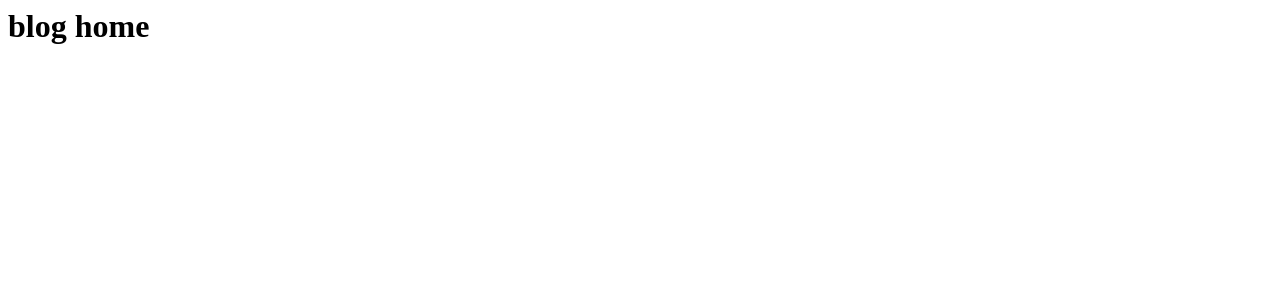
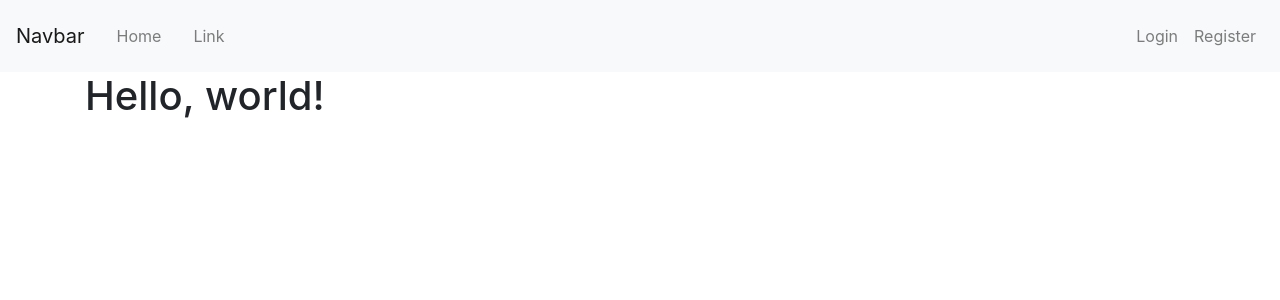
Before and after one commit to megamayoy/MultiUserBlog_Django, a Django app: page / in a window 1280 px wide. Shown: the top 300 px of the page. Run offline with Django 3.2, Linux system fonts and the light colour scheme; some libraries are stand-ins or nearby versions.

Commit message:
prepare base.html

```diff
--- a/blog/templates/blog/base.html
+++ b/blog/templates/blog/base.html
@@ -10,7 +10,7 @@
     <meta name="viewport" content="width=device-width, initial-scale=1, shrink-to-fit=no">
 
     <!-- Bootstrap CSS -->
-    <link rel="stylesheet" href= "{% static 'blog/css/bootstrap.min.css' %} ">
+    <link rel="stylesheet" href="https://stackpath.bootstrapcdn.com/bootstrap/4.2.1/css/bootstrap.min.css" integrity="sha384-GJzZqFGwb1QTTN6wy59ffF1BuGJpLSa9DkKMp0DgiMDm4iYMj70gZWKYbI706tWS" crossorigin="anonymous">
 
 
     <title> BLOG </title>
@@ -21,17 +21,33 @@
   <body>
 
     <!-- navbar -->
-    <nav class="navbar navbar-expand-lg navbar-light bg-light">
+   <nav class="navbar navbar-expand-lg navbar-light bg-light">
+  <a class="navbar-brand" href="#">Navbar</a>
+  <button class="navbar-toggler" type="button" data-toggle="collapse" data-target="#navbarSupportedContent" aria-controls="navbarSupportedContent" aria-expanded="false" aria-label="Toggle navigation">
+    <span class="navbar-toggler-icon"></span>
+  </button>
 
-      <a class="navbar-brand" href="#"> BLOG </a>
-      <button class="navbar-toggler" type="button" data-toggle="collapse" data-target="#navbarSupportedContent" aria-controls="navbarSupportedContent" aria-expanded="false" aria-label="Toggle navigation">
-        <span class="navbar-toggler-icon"></span>
-      </button>
+  <div class="collapse navbar-collapse" id="navbarSupportedContent">
+    <ul class="navbar-nav ">
 
+      <li class="nav-item nav-link">
+        <a class="nav-link" href="#">Home</a>
+      </li>
 
-   </nav>
+      <li class="nav-item nav-link">
+        <a class="nav-link" href="#">Link</a>
+      </li>
 
+    </ul>
 
+  </div>
+
+       <!-- Navbar Right Side -->
+    <div class="navbar-nav">
+      <a class="nav-item nav-link" href="#">Login</a>
+      <a class="nav-item nav-link" href="#">Register</a>
+    </div>
+</nav>
     <!-- end navbar -->
 
    <div class="container">
@@ -43,8 +59,8 @@
     <!-- Optional JavaScript -->
     <!-- jQuery first, then Popper.js, then Bootstrap JS -->
 
-    <script src="{% static 'blog/js/jquery-3.3.1.slim.min.js'%} "></script>
-    <script src="{% static 'blog/js/bootstrap.min.js'%}"> </script>
-
+ <script src="https://code.jquery.com/jquery-3.3.1.slim.min.js" integrity="sha384-q8i/X+965DzO0rT7abK41JStQIAqVgRVzpbzo5smXKp4YfRvH+8abtTE1Pi6jizo" crossorigin="anonymous"></script>
+<script src="https://cdnjs.cloudflare.com/ajax/libs/popper.js/1.14.6/umd/popper.min.js" integrity="sha384-wHAiFfRlMFy6i5SRaxvfOCifBUQy1xHdJ/yoi7FRNXMRBu5WHdZYu1hA6ZOblgut" crossorigin="anonymous"></script>
+<script src="https://stackpath.bootstrapcdn.com/bootstrap/4.2.1/js/bootstrap.min.js" integrity="sha384-B0UglyR+jN6CkvvICOB2joaf5I4l3gm9GU6Hc1og6Ls7i6U/mkkaduKaBhlAXv9k" crossorigin="anonymous"></script>
   </body>
 </html>
--- a/blog/views.py
+++ b/blog/views.py
@@ -5,8 +5,7 @@ from django.http import HttpResponse
 
 def home(request):
 
-    #return render(request,'blog/index.html')
-    return HttpResponse("<h1> blog home </h1>")
+    return render(request,'blog/base.html')
 
 def about(request):
     return HttpResponse("<h1>about page</h1>")
```
Also changed, not shown: 1 other file.
